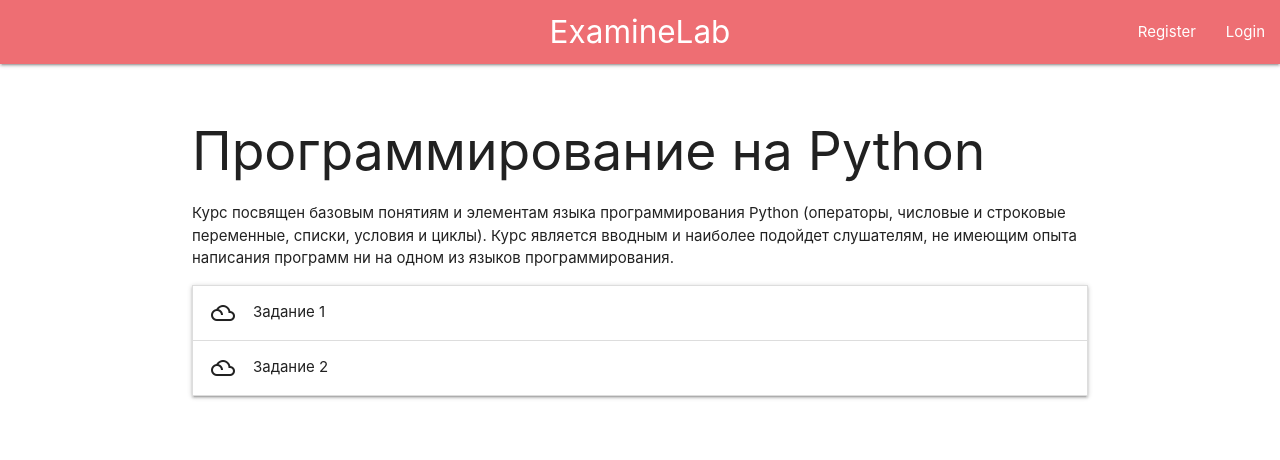
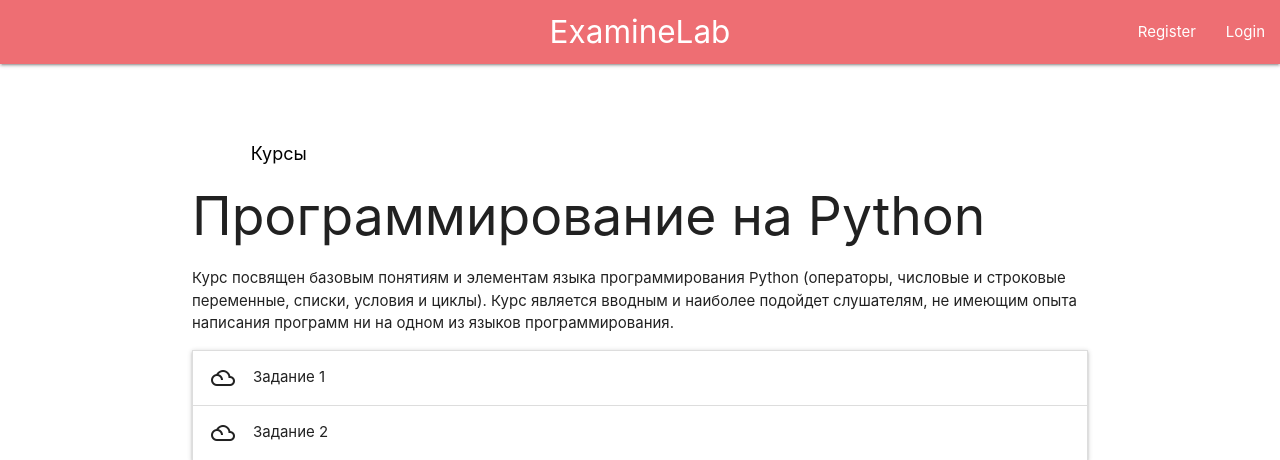
Before and after one commit to e1four15f/ExamineLab, a Django app: page /courses/1 in a window 1280 px wide. Shown: the top 460 px of the page. Run offline with Django 3.2, Linux system fonts and the light colour scheme; data comes from the database, SQL or seed files in the repository; parts of the project's set-up code (start-up, migrations or seed data) failed here and were passed over.

Commit message:
Simple navbar

```diff
--- /dev/null
+++ b/main/static/main/css/custom.css
@@ -0,0 +1,19 @@
+/* Custom Styles */
+nav.clean {
+	background: none;
+	box-shadow: none; }
+
+nav.clean .breadcrumb {
+	color: black; }
+
+nav.clean .breadcrumb:hover {
+	color: #ee6e73; }
+
+nav.clean .breadcrumb:before {
+	color: rgba(0, 0, 0, 0.7); }
+
+nav.clean .breadcrumb:first-child:before {
+	display: inline-block; }
+
+nav.clean {
+	height: 0px; }
--- a/main/templates/main/course.html
+++ b/main/templates/main/course.html
@@ -2,6 +2,15 @@
 
 {% block content %}
     <div class="row">
+
+        <nav class="clean">
+            <div class="nav-wrapper">
+                <div class="col s12">
+                    ><a href="/courses" class="breadcrumb">Курсы</a>
+                </div>
+            </div>
+        </nav>
+
         <h2 class="card-title">{{ course.title }}</h2>
         <p>{{ course.summary }}</p>
         <ul class="collapsible"> <!-- expandable -->
--- a/main/templates/main/header.html
+++ b/main/templates/main/header.html
@@ -2,6 +2,7 @@
     {% load static %}
     <!-- Compiled and minified Materialize CSS -->
     <link href="{% static 'main/css/materialize.css' %}" rel="stylesheet">
+    <link href="{% static 'main/css/custom.css' %}" rel="stylesheet">
     <!-- Materialize Icons -->
     <link href="https://fonts.googleapis.com/icon?family=Material+Icons" rel="stylesheet">
 
--- a/main/views.py
+++ b/main/views.py
@@ -24,6 +24,7 @@
 
 def task_single_slug(request, single_slug, task_single_slug):
     try:
+        course = Course.objects.get(pk=int(single_slug))
         task = Task.objects.get(pk=int(task_single_slug))
         tests = Test.objects.filter(task__id=task.id).order_by('title')
 
@@ -34,7 +35,8 @@
                 passed = Tester('/temp/task/', form.data['submit_solution'], tests).run()
                 return render(request=request,
                       template_name='main/task.html',
-                      context={'task': task,
+                      context={'course': course,
+                               'task': task,
                                'form': form,
                                'tests': tests,
                                'passed': passed})
@@ -43,7 +45,8 @@
 
         return render(request=request,
                       template_name='main/task.html',
-                      context={'task': task,
+                      context={'course': course,
+                               'task': task,
                                'form': form,
                                'tests': tests})
 
```
Also changed, not shown: main/templates/main/task.html (+9 -0 lines), main/static/main/css/materialize.css, 1 other file.
